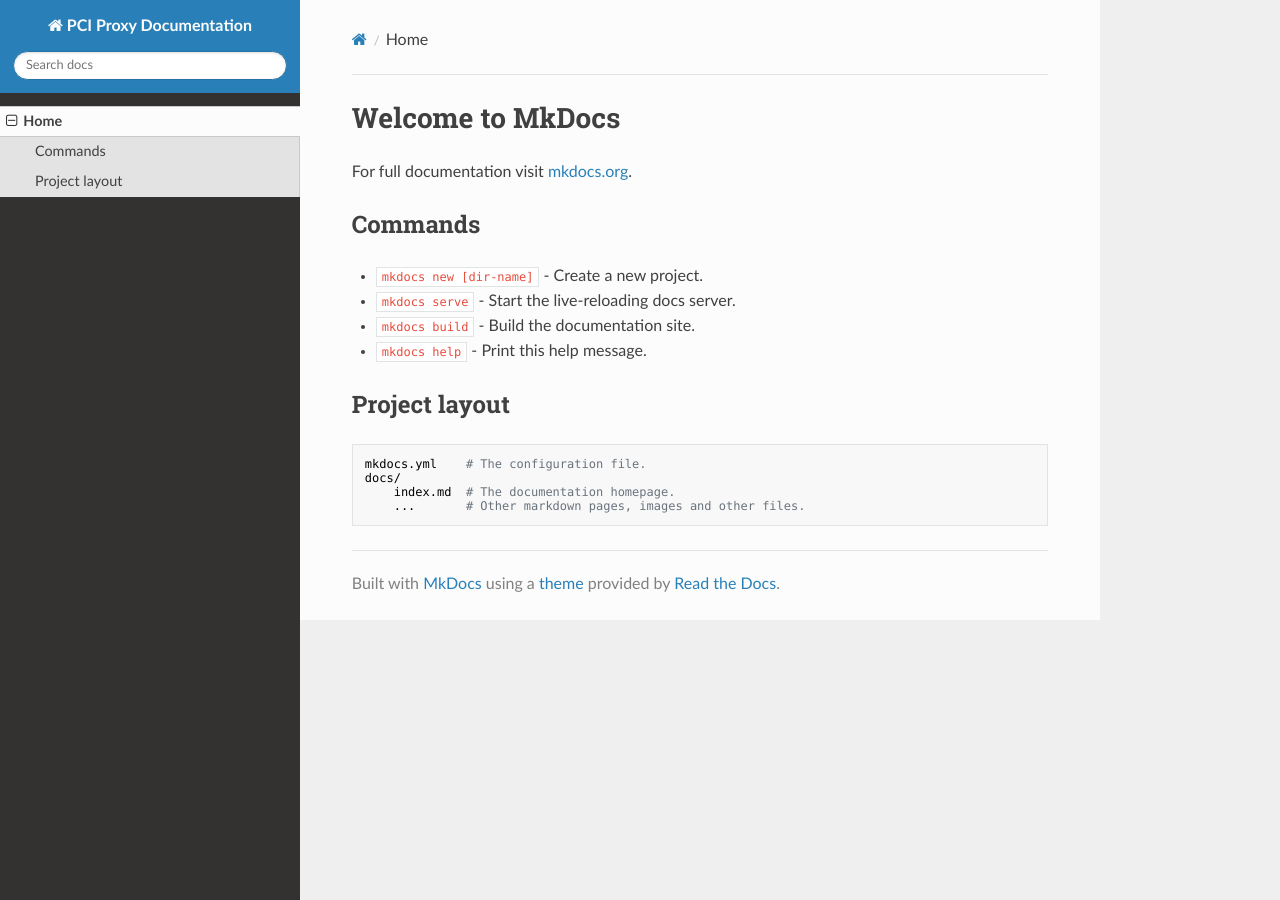
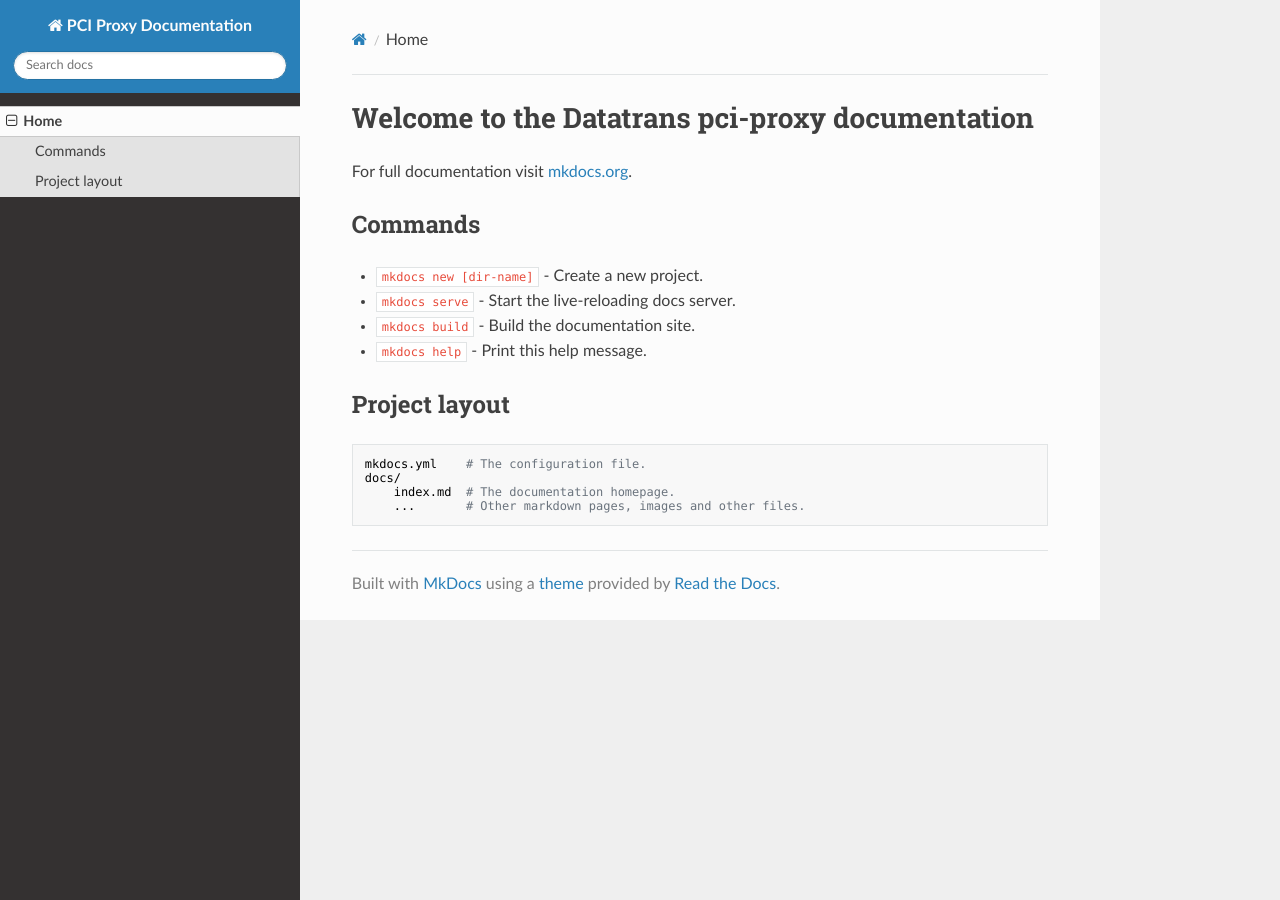
Before and after one commit to hellothomaas/docs.pci-proxy.com, an MkDocs documentation site: the page built from docs/index.md, in a window 1280 px wide. Built offline with MkDocs 1.6.1, drawn with Linux system fonts in a browser that asks for light colours; nearby versions of some CDN libraries; old or Windows-style settings are respelled for this version of MkDocs.

```diff
--- a/docs/index.md
+++ b/docs/index.md
@@ -1,4 +1,4 @@
-# Welcome to MkDocs
+# Welcome to the Datatrans pci-proxy documentation
 
 For full documentation visit [mkdocs.org](http://mkdocs.org).
 
```
